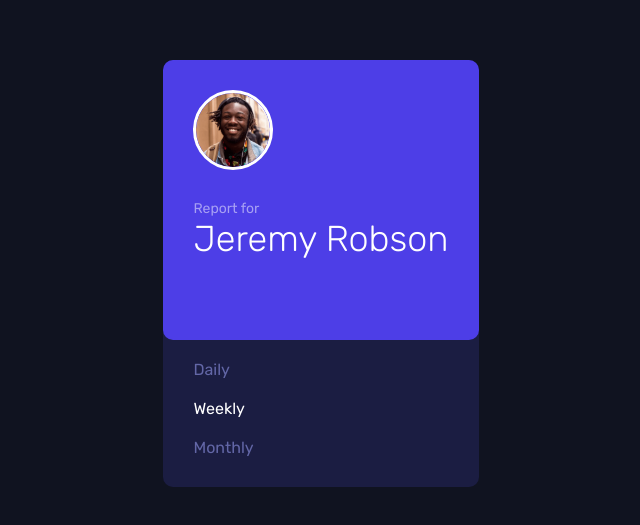
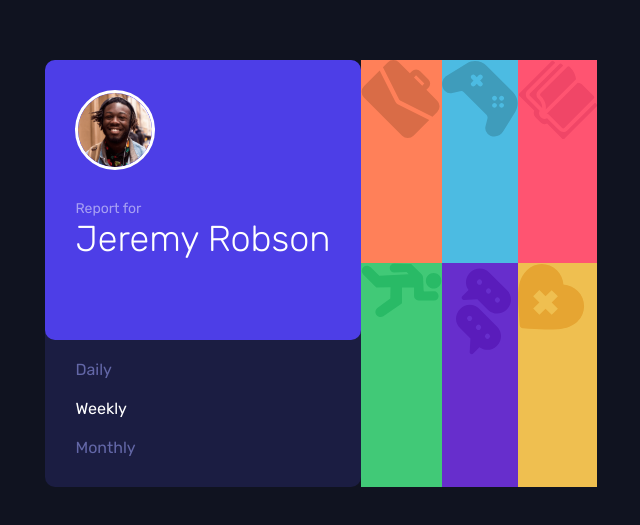
Before and after one commit to sparklaunch/14.TimeTrackingDashboard, a Svelte app in the folder time-tracking-dashboard/: page / in a window 1280 px wide. Shown: the part 127-652 px from the top of the page, without its empty margins (319-959 px from the left). Built offline with nearby package versions, Linux system fonts and the light colour scheme.

Commit message:
Tackle with the object iteration

```diff
--- a/time-tracking-dashboard/src/App.svelte
+++ b/time-tracking-dashboard/src/App.svelte
@@ -1,9 +1,26 @@
 <script lang="ts">
     import { onMount } from "svelte";
     import Profile from "./components/Profile.svelte";
+    import Item from "./components/Item.svelte";
+    let data: Item[] = [];
+    class Color {
+        r: Number;
+        g: Number;
+        b: Number;
+        a: Number;
+        constructor(r: Number, g: Number, b: Number, a: Number = 1) {
+            this.r = r;
+            this.g = g;
+            this.b = b;
+            this.a = a;
+        }
+        getRGBString: () => String = () => {
+            return `rgba(${this.r}, ${this.g}, ${this.b}, ${this.a})`;
+        };
+    }
     type TimeMarker = {
-        current: number;
-        previous: number;
+        current: Number;
+        previous: Number;
     };
     interface TimeFrame {
         daily: TimeMarker;
@@ -11,18 +28,51 @@
         monthly: TimeMarker;
     }
     interface Item {
-        title: string;
+        title: String;
         timeframes: TimeFrame;
     }
+    type DesignData = {
+        backgroundColor: Color;
+        icon: String;
+    };
+    const designData: DesignData[] = [
+        {
+            backgroundColor: new Color(255, 128, 89),
+            icon: "icon-work.svg"
+        },
+        {
+            backgroundColor: new Color(76, 187, 226),
+            icon: "icon-play.svg"
+        },
+        {
+            backgroundColor: new Color(255, 84, 113),
+            icon: "icon-study.svg"
+        },
+        {
+            backgroundColor: new Color(65, 201, 119),
+            icon: "icon-exercise.svg"
+        },
+        {
+            backgroundColor: new Color(103, 46, 204),
+            icon: "icon-social.svg"
+        },
+        {
+            backgroundColor: new Color(239, 191, 80),
+            icon: "icon-self-care.svg"
+        }
+    ];
     onMount(async () => {
         const response: Response = await fetch("/data.json");
-        const data: Item[] = await response.json();
+        data = await response.json();
     });
 </script>
 
 <div id="app">
     <div id="container">
         <Profile />
+        {#each data as item, index}
+            <Item {item} design={designData[index]} />
+        {/each}
     </div>
 </div>
 
--- /dev/null
+++ b/time-tracking-dashboard/src/components/Item.svelte
@@ -0,0 +1,29 @@
+<script lang="ts">
+    import { onMount } from "svelte";
+    export let item;
+    export let design;
+    const extractGridArea: (String) => String = (url: String) => {
+        return url.match(/^icon-([a-z\-]+)\.svg$/)[1];
+    };
+    class Style {
+        style: String;
+        constructor(styles: Object) {
+            let parsed: String = "";
+            for (const [key, value] of Object.entries(styles)) {
+                parsed += key + ": " + value + ";";
+            }
+            this.style = parsed;
+        }
+    }
+    $: gridArea = extractGridArea(design.icon);
+    $: styleObject = {
+        "background-color": design.backgroundColor.getRGBString(),
+        "grid-area": gridArea
+    };
+    $: style = new Style(styleObject);
+    $: itemStyle = style.style as string;
+</script>
+
+<div class="item" style={itemStyle}>
+    <img src="/assets/{design.icon}" alt={item.title} />
+</div>
```
